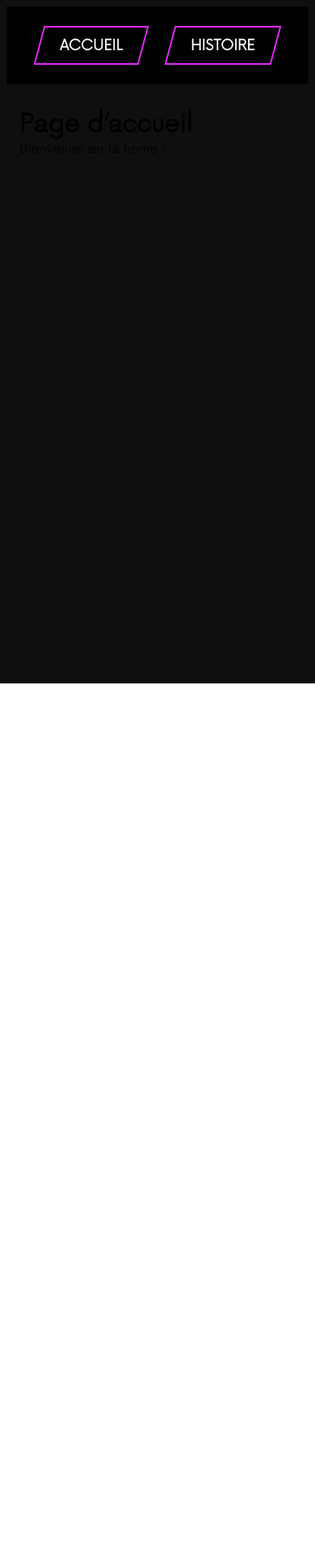
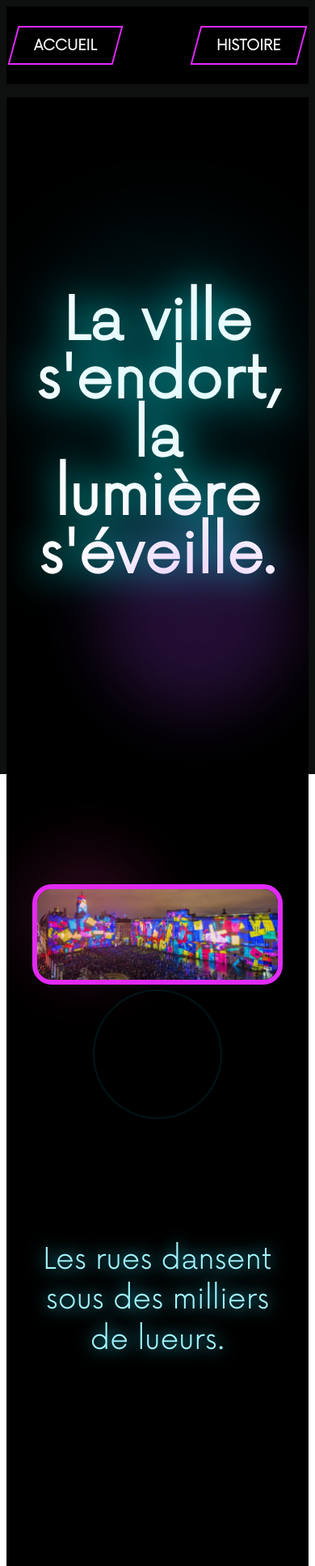
Before and after one commit to tom512000/24h-info-web-front, a React (Vite) app: page / in a window 390 px wide. Shown: the top 1934 px of the page at 81% size. Before the commit the page ends 844 px from the top, so only its background shows below. Built offline with nearby package versions, Linux system fonts and the light colour scheme; grey boxes are pictures that could not be loaded.

Commit message:
feat: add logo image and enhance Home page with smooth scrolling and new sections

```diff
--- a/src/components/Header.tsx
+++ b/src/components/Header.tsx
@@ -8,23 +8,38 @@ const Header = () => {
   ];
 
   return (
-    <nav className="max-w-[2280px] w-full px-8 py-6 flex justify-center gap-8 bg-black text-white z-50 relative">
-      {menuItems.map((item, idx) => (
+    <nav className="max-w-[2280px] w-full px-8 py-6 flex justify-center items-center gap-8 bg-black text-white z-50 relative">
       <Link
-          key={idx}
-          to={item.to}
+        to={menuItems[0].to}
         className="relative group text-lg uppercase font-bold"
       >
-          <span
-            className="block skew-x-[-15deg] border-2 border-fuchsia-500 px-6 py-2 transition-all duration-300
-                       bg-black group-hover:bg-fuchsia-500/10 group-hover:drop-shadow-[0_0_10px_#d946ef]">
+        <span className="block skew-x-[-15deg] border-2 border-fuchsia-500 px-6 py-2 transition-all duration-300 bg-black group-hover:bg-fuchsia-500/10 group-hover:drop-shadow-[0_0_10px_#d946ef]">
           <span className="block skew-x-[15deg] text-white relative z-10">
-              {item.label}
+            {menuItems[0].label}
             <span className="absolute -top-5 left-1/2 -translate-x-1/2 text-fuchsia-400 text-xl opacity-0 group-hover:opacity-100 transition-opacity duration-300">⚡</span>
           </span>
         </span>
       </Link>
-      ))}
+
+      <div className="mx-4">
+        <img
+          src="/logo.png"
+          alt="Lyon 2025 Logo"
+          className="h-12 w-auto drop-shadow-[0_0_10px_cyan]"
+        />
+      </div>
+
+      <Link
+        to={menuItems[1].to}
+        className="relative group text-lg uppercase font-bold"
+      >
+        <span className="block skew-x-[-15deg] border-2 border-fuchsia-500 px-6 py-2 transition-all duration-300 bg-black group-hover:bg-fuchsia-500/10 group-hover:drop-shadow-[0_0_10px_#d946ef]">
+          <span className="block skew-x-[15deg] text-white relative z-10">
+            {menuItems[1].label}
+            <span className="absolute -top-5 left-1/2 -translate-x-1/2 text-fuchsia-400 text-xl opacity-0 group-hover:opacity-100 transition-opacity duration-300">⚡</span>
+          </span>
+        </span>
+      </Link>
     </nav>
   );
 };
--- a/src/pages/Home.tsx
+++ b/src/pages/Home.tsx
@@ -1,11 +1,94 @@
-// src/pages/Home.tsx
-import React from 'react';
+import { useEffect, useRef } from 'react';
+import LocomotiveScroll from 'locomotive-scroll';
+import 'locomotive-scroll/dist/locomotive-scroll.css';
 
 export default function Home() {
+  const containerRef = useRef(null);
+
+  useEffect(() => {
+    if (!containerRef.current) return;
+    const scroll = new LocomotiveScroll({
+      el: containerRef.current,
+      smooth: true,
+    });
+    return () => scroll.destroy();
+  }, []);
+
+  const images = [
+    '/images/fete-lumiere-lyon-centre.jpg',
+    '/images/HYPERLAPSE_0179-DNG.jpg',
+  ];
+
   return (
-    <div className="p-4">
-      <h1 className="text-3xl font-bold">Page d’accueil</h1>
-      <p>Bienvenue sur la home !</p>
+    <div
+      data-scroll-container
+      ref={containerRef}
+      className="min-h-screen bg-black text-white overflow-hidden font-outfit relative"
+    >
+      <section data-scroll-section className="h-screen flex items-center justify-center relative">
+        <h1
+          data-scroll
+          data-scroll-speed="2"
+          className="text-7xl md:text-9xl font-bold text-center max-w-6xl px-6 drop-shadow-[0_0_25px_#00ffff]"
+        >
+          La ville s'endort, la lumière s'éveille.
+        </h1>
+        <div
+          className="absolute top-[20%] left-[10%] w-[20rem] h-[20rem] bg-cyan-400 rounded-full blur-3xl opacity-10 pointer-events-none"
+          data-scroll
+          data-scroll-speed="-2"
+        />
+        <div
+          className="absolute bottom-[10%] right-[5%] w-[15rem] h-[15rem] bg-purple-500 rounded-full blur-2xl opacity-20 pointer-events-none"
+          data-scroll
+          data-scroll-speed="-3"
+        />
+      </section>
+
+      {images.map((src, i) => (
+        <section
+          key={i}
+          data-scroll-section
+          className={`min-h-[100vh] flex flex-col ${i % 2 === 0 ? 'md:flex-row' : 'md:flex-row-reverse'} items-center justify-between gap-12 px-8 py-32 relative`}
+        >
+          <img
+            src={src}
+            alt={`Fête ${i + 1}`}
+            data-scroll
+            data-scroll-speed={i % 2 === 0 ? '1' : '-1'}
+            className="w-full md:w-3/4 rounded-3xl shadow-2xl border-[6px] border-fuchsia-500"
+          />
+          <p
+            data-scroll
+            data-scroll-speed={i % 2 === 0 ? '-2' : '2'}
+            className="text-4xl md:text-6xl max-w-2xl leading-snug text-center md:text-left text-cyan-200 drop-shadow-[0_0_10px_#22d3ee]"
+          >
+            {i % 2 === 0
+              ? "Les rues dansent sous des milliers de lueurs."
+              : "Une toile de lumières peinte par le silence."}
+          </p>
+
+          <div
+            className={`absolute w-[10rem] h-[10rem] ${i % 2 === 0 ? 'top-[10%] left-[5%]' : 'bottom-[15%] right-[10%]'} bg-pink-500 rounded-full blur-2xl opacity-15 pointer-events-none animate-pulse`}
+            data-scroll
+            data-scroll-speed="-3"
+          />
+          <div
+            className="absolute w-40 h-40 border-2 border-cyan-400 rounded-full animate-spin-slow opacity-10"
+            style={{ top: '40%', left: '50%', transform: 'translate(-50%, -50%)' }}
+            data-scroll
+            data-scroll-speed="-1"
+          />
+        </section>
+      ))}
+
+      <section
+        data-scroll-section
+        className="py-60 px-8 text-center bg-black text-cyan-400 text-5xl md:text-7xl font-bold drop-shadow-[0_0_25px_cyan]"
+      >
+        Et toi, jusqu'où suivras-tu la lumière ?
+        <p className="mt-8 text-lg md:text-2xl text-purple-200 drop-shadow-[0_0_10px_purple]">Entre chaque reflet, un rêve. Sous chaque lueur, une histoire.</p>
+      </section>
     </div>
   );
 }
```
Also changed, not shown: public/images/logo.png (added). Lines whose indentation alone changed are shown as unchanged.
